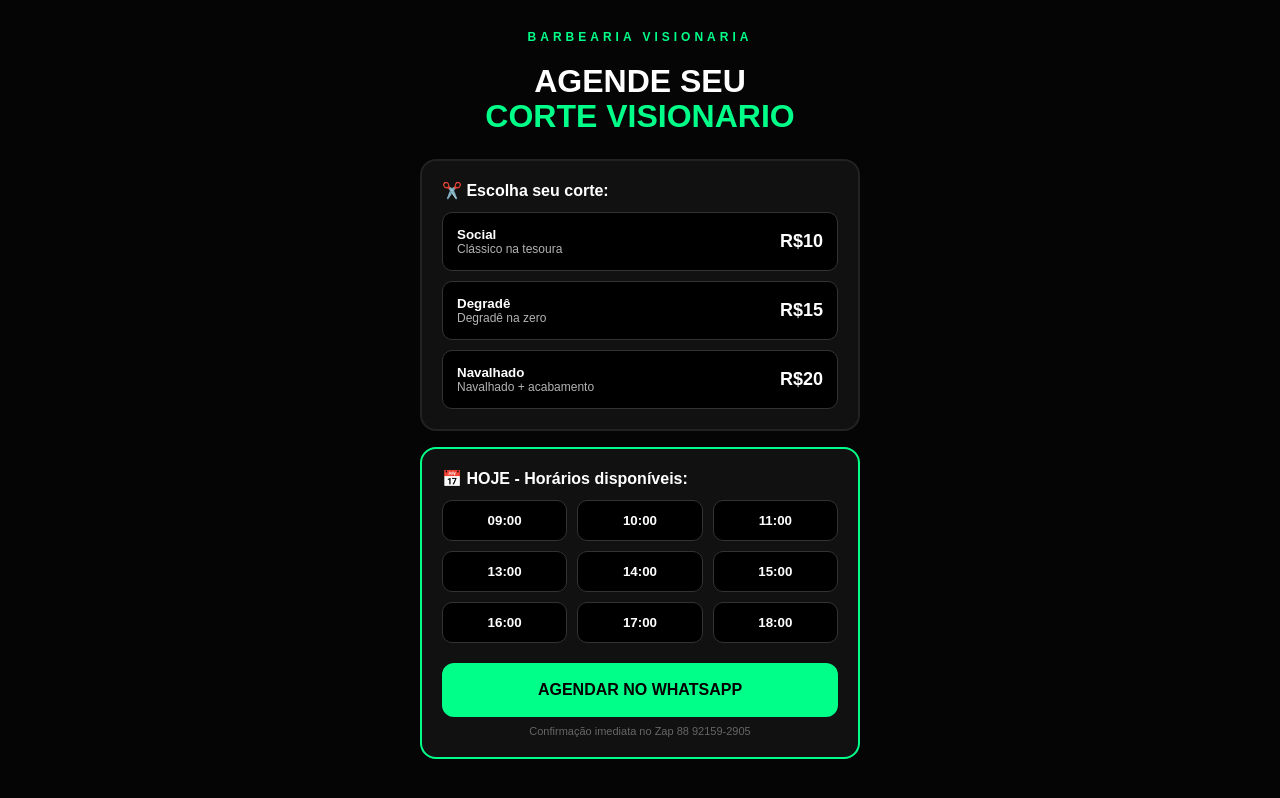
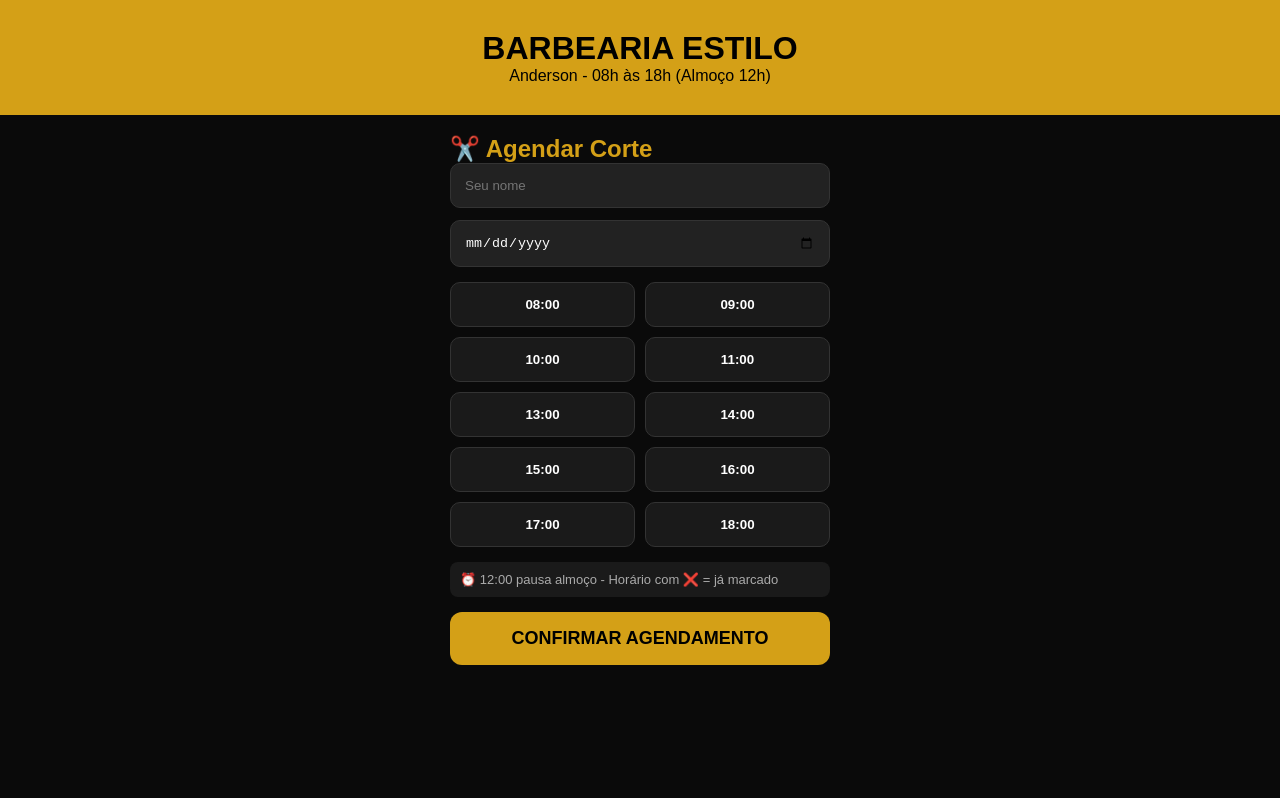
Before and after one commit to pedroandersohyt-cmyk/Anderson, a Next.js app: page / in a window 1280 px wide. Built offline with nearby package versions, Linux system fonts and the light colour scheme.

Commit message:
Update page.js

```diff
--- a/app/page.js
+++ b/app/page.js
@@ -1,52 +1,100 @@
 "use client"
-import { useState } from 'react'
+import { useState, useEffect } from "react"
 
-export default function Home() {
-  const [hora, setHora] = useState("")
-  const [corte, setCorte] = useState({nome:"", preco:""})
-  const horarios = ["09:00", "10:00", "11:00", "13:00", "14:00", "15:00", "16:00", "17:00", "18:00"]
-  const cortes = [
-    {nome:"Social", preco:10, desc:"Clássico na tesoura"},
-    {nome:"Degradê", preco:15, desc:"Degradê na zero"},
-    {nome:"Navalhado", preco:20, desc:"Navalhado + acabamento"},
-  ]
+export default function Page() {
+  const [data, setData] = useState("")
+  const [horaSel, setHoraSel] = useState("")
+  const [agendamentos, setAgendamentos] = useState([])
+  const [nome, setNome] = useState("")
 
-  const agendar = () => {
-    if(!hora) return alert("Escolhe o horário!")
-    if(!corte.nome) return alert("Escolhe o tipo de corte!")
-    const msg = `Fala mano! Quero agendar: ✂️ ${corte.nome} - R$${corte.preco} as ${hora} 💈`
-    window.open(`https://wa.me/5588921592905?text=${encodeURIComponent(msg)}`, "_blank")
+  // SEU HORÁRIO OFICIAL: 08h às 18h com pausa 12h
+  const horarios = ["08:00","09:00","10:00","11:00","13:00","14:00","15:00","16:00","17:00","18:00"]
+
+  useEffect(() => {
+    const salvos = JSON.parse(localStorage.getItem("barbearia_anderson") || "[]")
+    setAgendamentos(salvos)
+  }, [])
+
+  const ocupados = agendamentos.filter(a => a.data === data).map(a => a.horario)
+
+  function agendar() {
+    if (!data || !horaSel || !nome) {
+      alert("Preencha nome, data e horário!")
+      return
+    }
+    const jaExiste = agendamentos.some(a => a.data === data && a.horario === horaSel)
+    if (jaExiste) {
+      alert(`❌ Horário ${horaSel} do dia ${data} já foi marcado!`)
+      return
+    }
+    const novo = [...agendamentos, { data, horario: horaSel, cliente: nome }]
+    localStorage.setItem("barbearia_anderson", JSON.stringify(novo))
+    setAgendamentos(novo)
+    alert(`✅ ${nome}, agendado dia ${data} às ${horaSel}!`)
+    setHoraSel("")
   }
 
   return (
-    <div style={{background:'#050505', color:'white', minHeight:'100vh', fontFamily:'sans-serif'}}>
-      <div style={{maxWidth:'480px', margin:'0 auto', padding:'30px 20px', textAlign:'center'}}>
-        <h1 style={{color:'#00ff88', fontSize:'12px', letterSpacing:'4px'}}>BARBEARIA VISIONARIA</h1>
-        <h2 style={{fontSize:'32px', fontWeight:'900', marginTop:'20px', lineHeight:'1.1'}}>AGENDE SEU<br/><span style={{color:'#00ff88'}}>CORTE VISIONARIO</span></h2>
+    <div style={{background:"#0a0a0a", color:"#fff", minHeight:"100vh", fontFamily:"sans-serif"}}>
+      <div style={{background:"#d4a017", color:"#000", textAlign:"center", padding:"30px 20px"}}>
+        <h1 style={{fontSize:32, fontWeight:900, margin:0}}>BARBEARIA ESTILO</h1>
+        <p>Anderson - 08h às 18h (Almoço 12h)</p>
+      </div>
 
-        <div style={{background:'#111', border:'2px solid #222', borderRadius:'16px', padding:'20px', marginTop:'25px', textAlign:'left'}}>
-          <p style={{fontWeight:'700', marginBottom:'12px'}}>✂️ Escolha seu corte:</p>
-          <div style={{display:'grid', gap:'10px'}}>
-            {cortes.map(c => (
-              <button key={c.nome} onClick={()=>setCorte(c)} style={{display:'flex', justifyContent:'space-between', alignItems:'center', padding:'14px', borderRadius:'10px', border: corte.nome===c.nome ? '2px solid #00ff88' : '1px solid #333', background: corte.nome===c.nome ? '#00ff88' : '#000', color: corte.nome===c.nome ? 'black' : 'white', textAlign:'left'}}>
-                <div><div style={{fontWeight:'900'}}>{c.nome}</div><div style={{fontSize:'12px', opacity:0.7}}>{c.desc}</div></div>
-                <div style={{fontWeight:'900', fontSize:'18px'}}>R${c.preco}</div>
+      <div style={{maxWidth:420, margin:"0 auto", padding:20}}>
+        <h2 style={{color:"#d4a017"}}>✂️ Agendar Corte</h2>
+
+        <input
+          placeholder="Seu nome"
+          value={nome}
+          onChange={e=>setNome(e.target.value)}
+          style={{width:"100%", padding:14, borderRadius:10, marginBottom:12, background:"#222", color:"#fff", border:"1px solid #333"}}
+        />
+
+        <input
+          type="date"
+          value={data}
+          onChange={e=>setData(e.target.value)}
+          style={{width:"100%", padding:14, borderRadius:10, marginBottom:15, background:"#222", color:"#fff", border:"1px solid #333"}}
+        />
+
+        <div style={{display:"grid", gridTemplateColumns:"1fr 1fr", gap:10, marginBottom:15}}>
+          {horarios.map(h=>{
+            const ocupado = ocupados.includes(h)
+            const selecionado = h===horaSel
+            return (
+              <button
+                key={h}
+                disabled={ocupado}
+                onClick={()=>setHoraSel(h)}
+                style={{
+                  padding:14,
+                  borderRadius:10,
+                  fontWeight:"bold",
+                  background: ocupado ? "#333" : selecionado ? "#d4a017" : "#1a1a1a",
+                  color: ocupado ? "#666" : selecionado ? "#000" : "#fff",
+                  border:"1px solid #333",
+                  textDecoration: ocupado ? "line-through" : "none"
+                }}
+              >
+                {ocupado ? `${h} ❌` : h}
               </button>
-            ))}
-          </div>
+            )
+          })}
         </div>
 
-        <div style={{background:'#111', border:'2px solid #00ff88', borderRadius:'16px', padding:'20px', marginTop:'16px'}}>
-          <p style={{fontWeight:'700', marginBottom:'12px', textAlign:'left'}}>📅 HOJE - Horários disponíveis:</p>
-          <div style={{display:'grid', gridTemplateColumns:'repeat(3, 1fr)', gap:'10px'}}>
-            {horarios.map(h => (
-              <button key={h} onClick={()=>setHora(h)} style={{padding:'12px', borderRadius:'10px', border: hora===h ? '2px solid #00ff88' : '1px solid #333', background: hora===h ? '#00ff88' : '#000', color: hora===h ? 'black' : 'white', fontWeight:'900'}}>{h}</button>
-            ))}
-          </div>
-          <button onClick={agendar} style={{width:'100%', background:'#00ff88', color:'black', fontWeight:'900', padding:'18px', borderRadius:'12px', marginTop:'20px', border:'none', fontSize:'16px'}}>
-            {corte.nome ? `AGENDAR ${corte.nome.toUpperCase()} AS ${hora || '--:--'}` : 'AGENDAR NO WHATSAPP'}
-          </button>
-          <p style={{fontSize:'11px', color:'#666', marginTop:'8px'}}>Confirmação imediata no Zap 88 92159-2905</p>
+        <div style={{background:"#1a1a1a", padding:10, borderRadius:8, marginBottom:15, fontSize:13, color:"#aaa"}}>
+          ⏰ 12:00 pausa almoço - Horário com ❌ = já marcado
+        </div>
+
+        <button onClick={agendar} style={{width:"100%", background:"#d4a017", color:"#000", padding:16, borderRadius:12, fontWeight:900, fontSize:18, border:"none"}}>
+          CONFIRMAR AGENDAMENTO
+        </button>
+
+        <div style={{marginTop:20}}>
+          {agendamentos.filter(a=>a.data===data).map((a,i)=>
+            <div key={i} style={{background:"#222", padding:10, borderRadius:8, marginBottom:6}}>🕐 {a.horario} - {a.cliente}</div>
+          )}
         </div>
       </div>
     </div>
```
